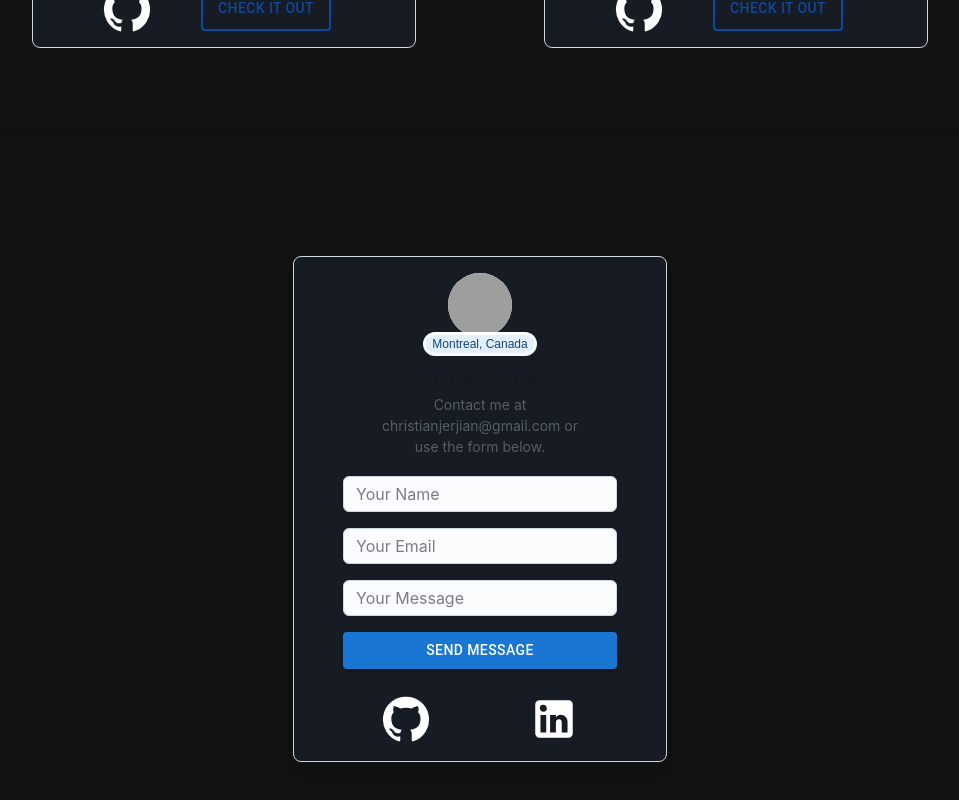
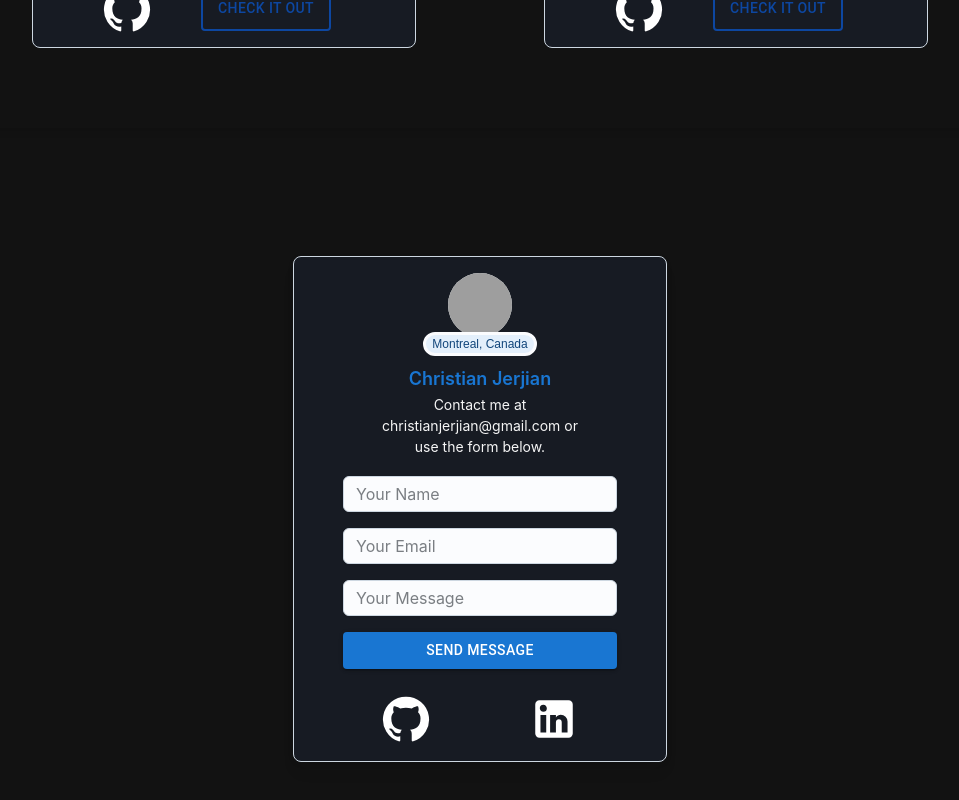
Before and after one commit to Jerjian/personal-website-2024, a React (Create React App) app: page / in a window 1280 px wide. Shown: the part 1331-2131 px from the top of the page, without its empty margins (160-1119 px from the left). Built offline with nearby package versions, Linux system fonts and the light colour scheme; grey boxes are pictures that could not be loaded.

Commit message:
Contact-form fix text color

```diff
--- a/src/components/contact/ContactForm.css
+++ b/src/components/contact/ContactForm.css
@@ -2,10 +2,8 @@
   box-shadow: 0 4px 6px rgba(0, 0, 0, 0.1);
   background-color: var(--card-background-color) !important;
   padding: 1rem !important;
-  min-width: 300px;
-  padding: 2rem;
-  margin: 4rem auto;
-
+  min-width: 00px;
+  margin: 4rem auto !important;
 }
 .card-actions{
   display: flex;
@@ -13,3 +11,10 @@
   gap: 8rem !important;
   margin:1rem ;
 }
+
+.contact-form-name{
+  color: var(--accent-color) !important;
+}
+.contact-form-description{
+  color: var(--card-text-color) !important;
+}
--- a/src/components/contact/ContactForm.js
+++ b/src/components/contact/ContactForm.js
@@ -52,8 +52,8 @@ export default function ContactForm({ theme, isThemeToggled }) {
         >
           Montreal, Canada
         </Chip>
-        <Typography level="title-lg">Christian Jerjian</Typography>
-        <Typography level="body-sm" sx={{ maxWidth: "24ch" }}>
+        <Typography className="contact-form-name" level="title-lg">Christian Jerjian</Typography>
+        <Typography className="contact-form-description" level="body-sm" sx={{ maxWidth: "24ch" }}>
           Contact me at christianjerjian@gmail.com or use the form below.
         </Typography>
         <Box
```
